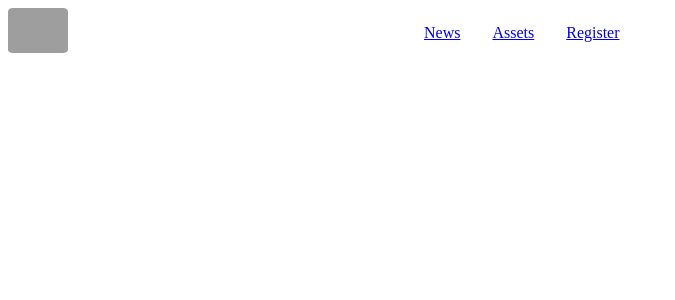
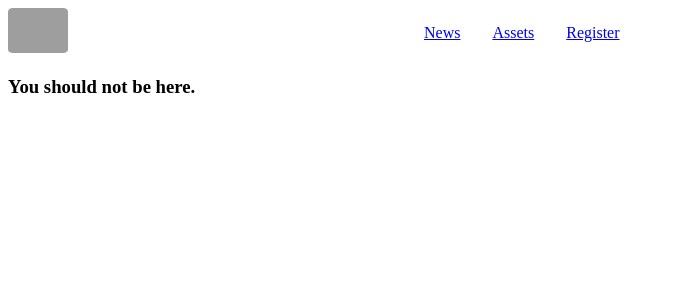
Before and after one commit to cbenks/CAM, a React (Create React App) app in the folder client/: page /add in a window 1280 px wide. Shown: the top 300 px of the page, without its empty margins (0-675 px from the left). Built offline with nearby package versions, Linux system fonts and the light colour scheme; grey boxes are pictures that could not be loaded.

Commit message:
created an AddCrypto component for adding assets

```diff
--- a/client/src/App.js
+++ b/client/src/App.js
@@ -1,4 +1,5 @@
 import Nav from './components/Nav'
+import AddCrypto from './components/AddCrypto'
 import Home from './pages/Home'
 import Assets from './pages/Assets'
 import News from './pages/News'
@@ -86,6 +87,10 @@ function App() {
             element={<News authenticated={authenticated} />}
           />
           <Route path="/register" element={<Register />} />
+          <Route
+            path="/add"
+            element={<AddCrypto authenticated={authenticated} />}
+          />
         </Routes>
       </main>
     </div>
--- /dev/null
+++ b/client/src/components/AddCrypto.jsx
@@ -0,0 +1,21 @@
+const AddCrypto = ({authenticated}) => {
+
+
+  let publicOptions =(
+    <div>
+      <h3>You should not be here.</h3>
+    </div>
+  )
+  let authenticatedOptions = (
+    <div>
+
+    </div>
+  )
+  return(
+    <div>
+      {authenticated ? authenticatedOptions : publicOptions}
+    </div>
+  )
+}
+
+export default AddCrypto
--- a/client/src/pages/Assets.js
+++ b/client/src/pages/Assets.js
@@ -33,19 +33,22 @@ const Assets = ({ authenticated, user, username }) => {
       <div>
         <h3>{username}'s assets: Crypto</h3>
         {crypto.map((crypto) => (
-          <div>
+          <div key={crypto.id}>
             <span>{crypto.amount} </span>
             <span> {crypto.name}</span>
           </div>
         ))}
         <h4>Nfts</h4>
         {nft.map((nft) => (
-          <div>
-            <span>{nft.name}</span>
-            <img src={nft.photo} />
+          <div key={nft.id}>
+            <h3>{nft.name}</h3>
+            <img src={nft.photo} alt="" />
             <h4>{nft.blockchain}</h4>
           </div>
         ))}
+        <h3>
+          Add more assets <Link to="/add">HERE</Link>
+        </h3>
       </div>
     </div>
   )
```
